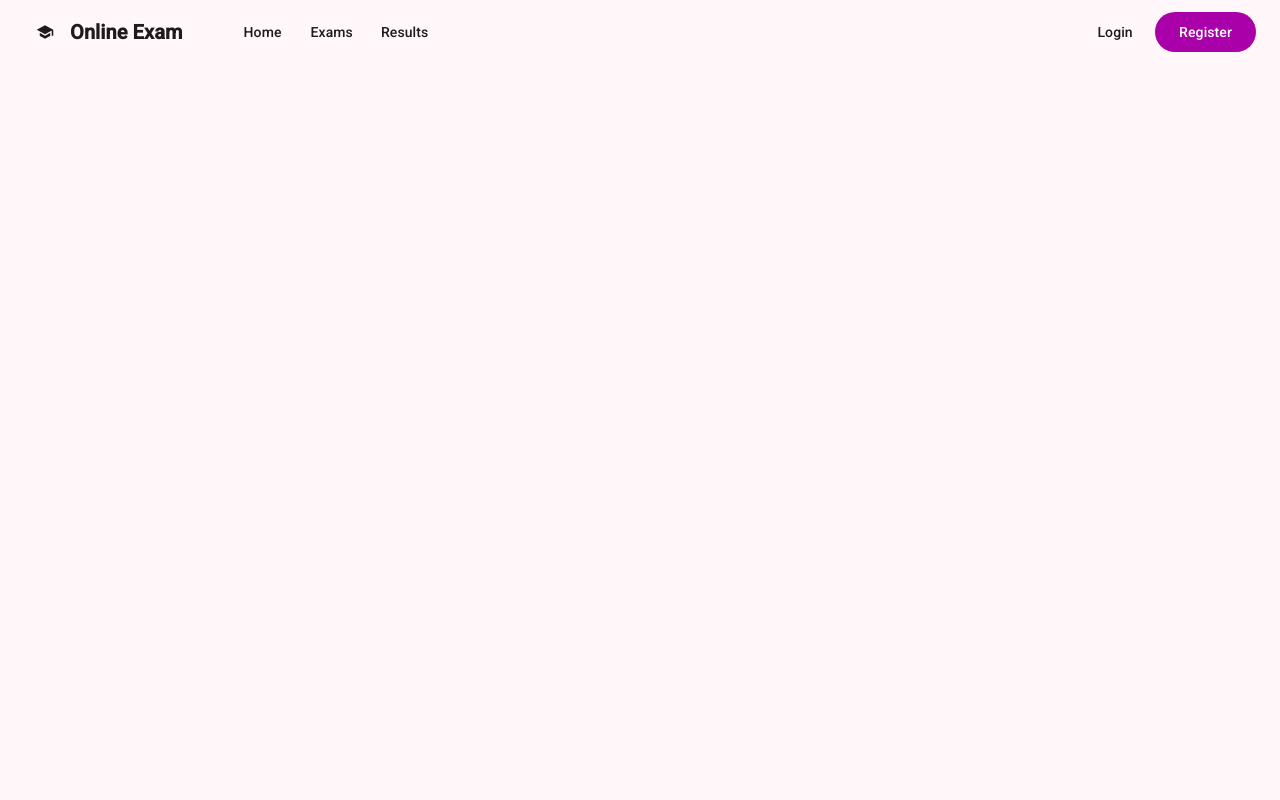
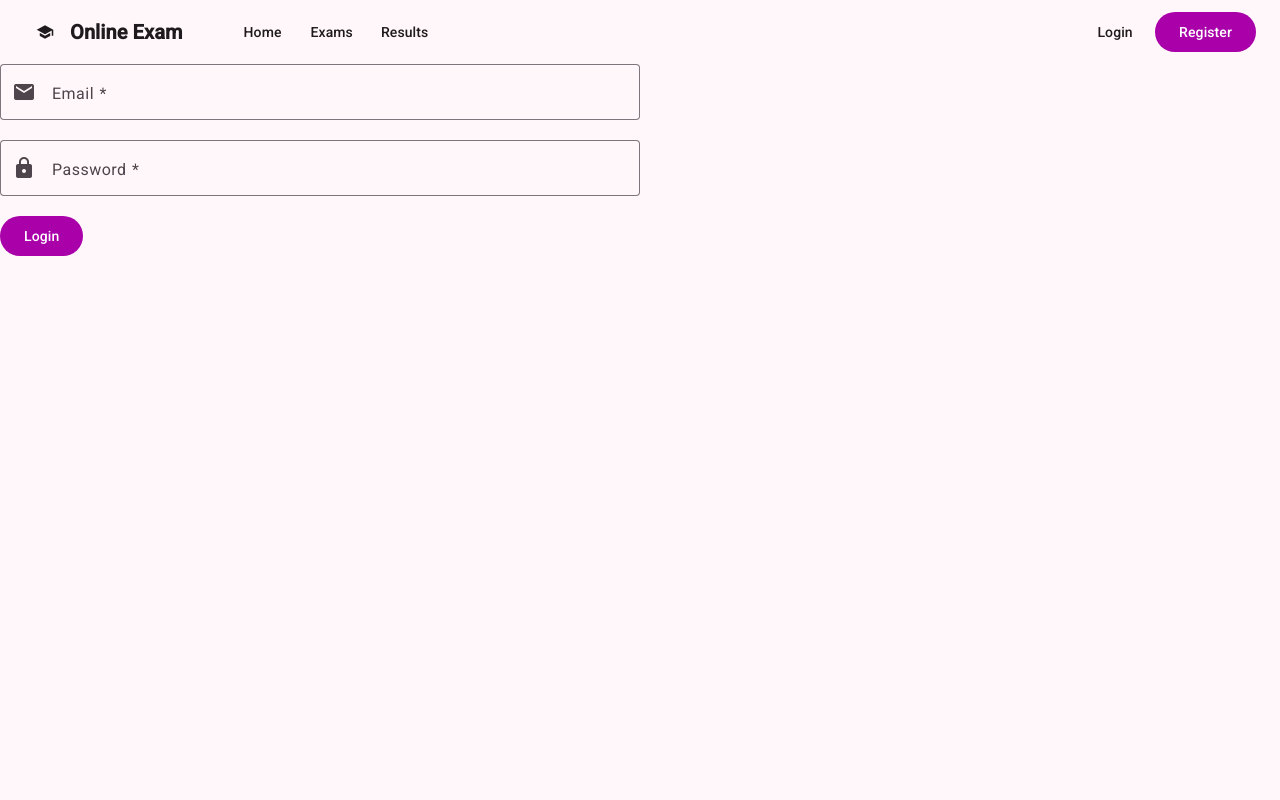
Before and after one commit to momin210103/OnlineExamSystem, an Angular app: page /login in a window 1280 px wide. Before the commit this address led to /. Shown: the top 800 px of the page. Built offline with nearby package versions, Linux system fonts and the light colour scheme.

Commit message:
Resuable input field

```diff
--- a/src/app/features/auth/login/login.html
+++ b/src/app/features/auth/login/login.html
@@ -1 +1,23 @@
-<p>login works!</p>
+<form [formGroup]="loginForm" (ngSubmit)="onSubmit()" class="login-form">
+  <app-form-input
+    label="Email"
+    type="email"
+    placeholder="Enter your email"
+    prefixIcon="email"
+    [required]="true"
+    formControlName="email"
+  >
+  </app-form-input>
+
+  <app-form-input
+    label="Password"
+    type="password"
+    placeholder="Enter your password"
+    prefixIcon="lock"
+    [required]="true"
+    formControlName="password"
+  >
+  </app-form-input>
+
+  <button mat-flat-button color="primary" type="submit">Login</button>
+</form>
--- a/src/app/features/auth/login/login.ts
+++ b/src/app/features/auth/login/login.ts
@@ -1,9 +1,39 @@
 import { Component } from '@angular/core';
+import { RouterLink } from '@angular/router';
+import { FormControl, FormGroup, ReactiveFormsModule, Validators } from '@angular/forms';
+
+import { MatButtonModule } from '@angular/material/button';
+import { MatCardModule } from '@angular/material/card';
+import { MatIconModule } from '@angular/material/icon';
+
+import { FormInput } from '../../../shared/components/form-input/form-input';
 
 @Component({
   selector: 'app-login',
-  imports: [],
+  imports: [
+    RouterLink,
+    ReactiveFormsModule,
+    MatButtonModule,
+    MatCardModule,
+    MatIconModule,
+    FormInput,
+  ],
   templateUrl: './login.html',
   styleUrl: './login.css',
 })
-export class Login {}
+export class Login {
+  loginForm = new FormGroup({
+    email: new FormControl('', [Validators.required, Validators.email]),
+
+    password: new FormControl('', [Validators.required, Validators.minLength(6)]),
+  });
+
+  onSubmit(): void {
+    if (this.loginForm.invalid) {
+      this.loginForm.markAllAsTouched();
+      return;
+    }
+
+    console.log('Login Data:', this.loginForm.value);
+  }
+}
--- /dev/null
+++ b/src/app/shared/components/form-input/form-input.css
@@ -0,0 +1,8 @@
+:host {
+  display: block;
+  width: 100%;
+}
+
+mat-form-field {
+  width: 50%;
+}
--- /dev/null
+++ b/src/app/shared/components/form-input/form-input.html
@@ -0,0 +1,29 @@
+<mat-form-field appearance="outline">
+  <mat-label>
+    {{ label }}
+  </mat-label>
+
+  @if (prefixIcon) {
+    <mat-icon matPrefix>
+      {{ prefixIcon }}
+    </mat-icon>
+  }
+
+  <input
+    matInput
+    [type]="type"
+    [placeholder]="placeholder"
+    [required]="required"
+    [value]="value"
+    (input)="handleInput($event)"
+    (blur)="handleBlur()"
+  />
+
+  @if (hasError('required')) {
+    <mat-error> {{ label }} is required </mat-error>
+  } @else if (hasError('email')) {
+    <mat-error> Enter a valid email address </mat-error>
+  } @else if (hasError('minlength')) {
+    <mat-error> {{ label }} must be at least 6 characters </mat-error>
+  }
+</mat-form-field>
--- /dev/null
+++ b/src/app/shared/components/form-input/form-input.ts
@@ -0,0 +1,70 @@
+import { Component, Input, Optional, Self } from '@angular/core';
+
+import { ControlValueAccessor, NgControl } from '@angular/forms';
+
+import { MatFormFieldModule } from '@angular/material/form-field';
+import { MatInputModule } from '@angular/material/input';
+import { MatIconModule } from '@angular/material/icon';
+
+@Component({
+  selector: 'app-form-input',
+  standalone: true,
+
+  imports: [MatFormFieldModule, MatInputModule, MatIconModule],
+
+  templateUrl: './form-input.html',
+  styleUrl: './form-input.css',
+})
+export class FormInput implements ControlValueAccessor {
+  @Input() label = '';
+  @Input() type = 'text';
+  @Input() placeholder = '';
+  @Input() prefixIcon = '';
+  @Input() required = false;
+
+  value = '';
+
+  constructor(@Self() @Optional() public ngControl: NgControl) {
+    if (this.ngControl) {
+      this.ngControl.valueAccessor = this;
+    }
+  }
+
+  onChange = (value: string) => {};
+
+  onTouched = () => {};
+
+  writeValue(value: string): void {
+    this.value = value ?? '';
+  }
+
+  registerOnChange(fn: (value: string) => void): void {
+    this.onChange = fn;
+  }
+
+  registerOnTouched(fn: () => void): void {
+    this.onTouched = fn;
+  }
+
+  setDisabledState(isDisabled: boolean): void {
+    // পরে implement করব
+  }
+
+  handleInput(event: Event): void {
+    const input = event.target as HTMLInputElement;
+
+    this.value = input.value;
+
+    this.onChange(this.value);
+  }
+
+  handleBlur(): void {
+    this.onTouched();
+  }
+
+  hasError(error: string): boolean {
+    const control = this.ngControl?.control;
+
+    return !!(control && control.touched && control.hasError(error));
+  }
+}
```
Also changed, not shown: src/app/app.routes.ts (+5 -5 lines), 1 other file (tests, documents, lock files or other folders).
